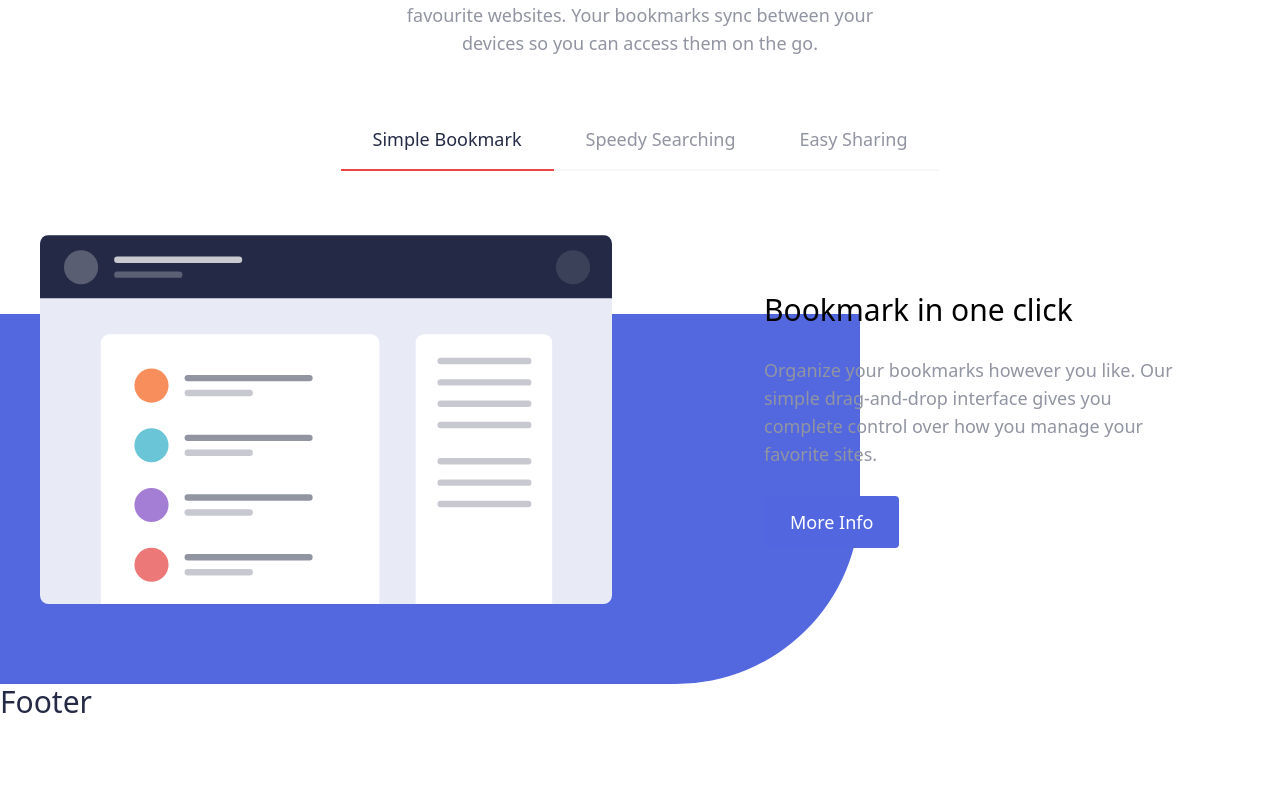
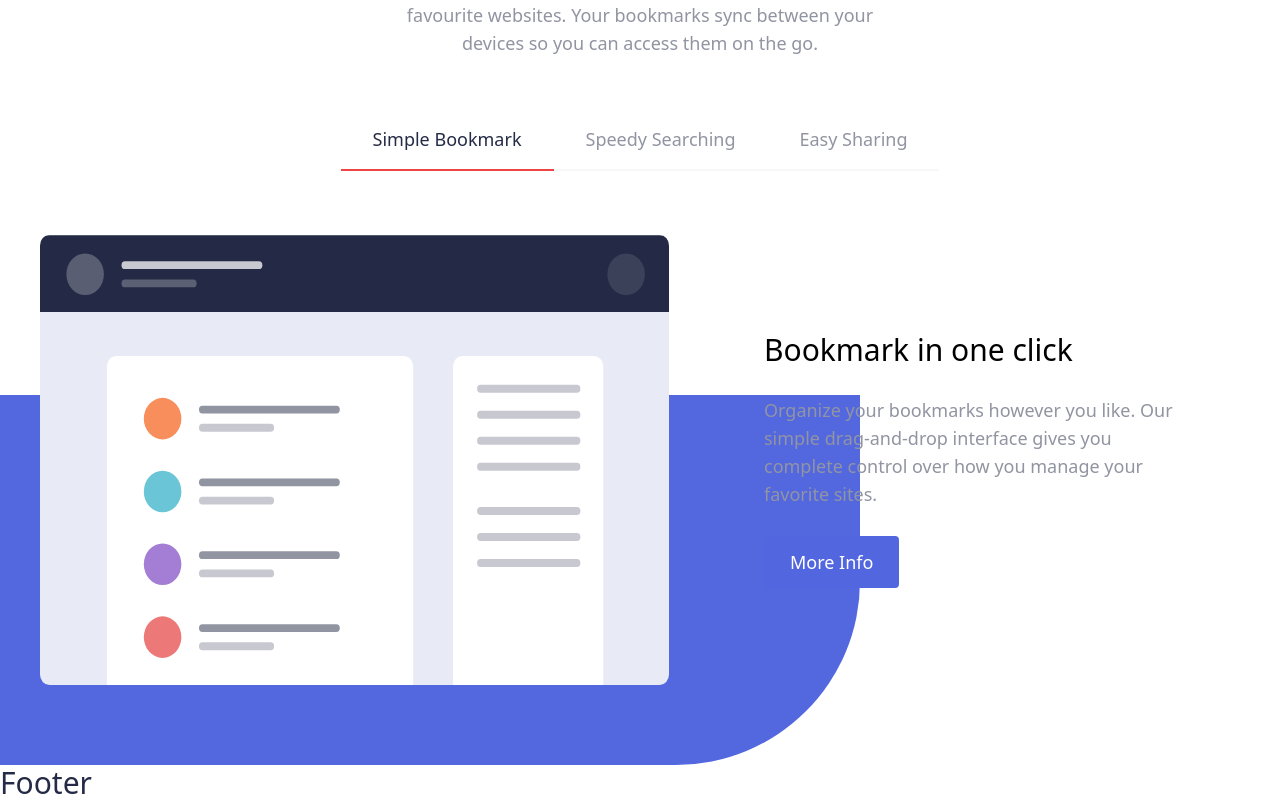
Before and after one commit to AlvesPHGA/bookmark, a React (Vite) app: page / in a window 1280 px wide. Shown: the part 863-1666 px from the top of the page. Before the commit the page ends 1585 px from the top, so only its background shows below. Built offline with nearby package versions, Linux system fonts and the light colour scheme.

Commit message:
update: handleTab function

```diff
--- a/src/ui/components/Features/ContentTabComponent.tsx
+++ b/src/ui/components/Features/ContentTabComponent.tsx
@@ -1,14 +1,16 @@
 import { DivComponent, NavLinkComponent } from '../TagsComponents';
 
-export const ContentTabComponent = () => {
+export const ContentTabComponent = ({
+   title,
+   text,
+}: {
+   title: string;
+   text: string;
+}) => {
    return (
       <DivComponent box="tab_content">
-         <h3 className="text-3xl font-medium">Bookmark in one click</h3>
-         <p>
-            Organize your bookmarks however you like. Our simple drag-and-drop
-            interface gives you complete control over how you manage your
-            favorite sites.
-         </p>
+         <h3 className="text-3xl font-medium">{title}</h3>
+         <p>{text}</p>
          <NavLinkComponent link="blue_cta">More Info</NavLinkComponent>
       </DivComponent>
    );
--- a/src/ui/components/Features/ContentTabsComponent.tsx
+++ b/src/ui/components/Features/ContentTabsComponent.tsx
@@ -1,12 +1,39 @@
-import { Illustration_tab1 } from '../SVGs/Illustration';
+import { Illustration_tab } from '../SVGs/Illustration';
 import { DivComponent } from '../TagsComponents';
 import { ContentTabComponent } from './ContentTabComponent';
 
-export const ContentTabsComponent = () => {
+const contentTab = [
+   {
+      title: 'Bookmark in one click',
+      image: './src/assets/illustration-features-tab-1.svg',
+      text: 'Organize your bookmarks however you like. Our simple drag-and-drop interface gives you complete control over how you manage your favorite sites.',
+   },
+   {
+      title: 'Inteligent search',
+      text: 'Our powerfull search feature will help you find saved sites in not time at all. No need to trawl through all of your bookmark.',
+      image: './src/assets/illustration-features-tab-2.svg',
+   },
+   {
+      title: 'Share your bookmarks',
+      image: './src/assets/illustration-features-tab-3.svg',
+      text: 'Easily share your bookmarks and collections with others. Create a shareable link that you can send at the click of a button.',
+   },
+];
+
+export const ContentTabsComponent = ({ value }: { value: number }) => {
    return (
-      <DivComponent box="tab_contents">
-         <Illustration_tab1 />
-         <ContentTabComponent />
-      </DivComponent>
+      <>
+         {contentTab.map((c, i) => (
+            <DivComponent
+               data-tab="tab"
+               key={i}
+               box="tab_contents"
+               isContentTab={i === value}
+            >
+               <Illustration_tab image={c.image} />
+               <ContentTabComponent title={c.title} text={c.text} />
+            </DivComponent>
+         ))}
+      </>
    );
 };
--- a/src/ui/components/Features/TabComponent.tsx
+++ b/src/ui/components/Features/TabComponent.tsx
@@ -7,12 +7,12 @@ const legendButton = ['Simple Bookmark', 'Speedy Searching', 'Easy Sharing'];
 
 export const TabComponent = () => {
    const [activeTab, setActiveTab] = React.useState(0);
+   const [contentTab, setContentTab] = React.useState(0);
 
    function handleTab(index: number) {
       setActiveTab(index);
+      setContentTab(index);
    }
-
-   console.log(activeTab);
 
    return (
       <DivComponent box="tab_component">
@@ -30,7 +30,7 @@ export const TabComponent = () => {
             ))}
          </DivComponent>
 
-         <ContentTabsComponent />
+         <ContentTabsComponent value={contentTab} />
       </DivComponent>
    );
 };
--- a/src/ui/components/SVGs/Illustration.tsx
+++ b/src/ui/components/SVGs/Illustration.tsx
@@ -284,10 +284,10 @@ export const Illustration = () => {
    );
 };
 
-export const Illustration_tab1 = () => {
+export const Illustration_tab = ({ image }: { image: string }) => {
    return (
       <img
-         src="./src/assets/illustration-features-tab-1.svg"
+         src={image}
          alt="Image Illustration"
          className={illustration_tab()}
       />
--- a/src/ui/components/TagsComponents.tsx
+++ b/src/ui/components/TagsComponents.tsx
@@ -13,8 +13,12 @@ export const SectionComponent = ({
    return <section className={sectionStyle({ section })} {...props} />;
 };
 
-export const DivComponent = ({ box, ...props }: DivComponentProps) => {
-   return <div className={divStyle({ box })} {...props} />;
+export const DivComponent = ({
+   box,
+   isContentTab,
+   ...props
+}: DivComponentProps) => {
+   return <div className={divStyle({ box, isContentTab })} {...props} />;
 };
 
 export const NavLinkComponent = ({ link, ...props }: NavLinkComponentProps) => {
--- a/src/ui/styles/tagsStyles.tsx
+++ b/src/ui/styles/tagsStyles.tsx
@@ -32,13 +32,18 @@ export const divStyle = tv({
          tab_component: 'w-[1200px] mx-auto space-y-16',
          tab_buttons: 'mx-auto',
          tab_contents:
-            'w-full h-fit flex items-center justify-between pr-14 z-10',
+            'hidden w-full h-fit  items-center justify-between pr-14 z-10',
          tab_content: 'relative space-y-7 text-left w-[420px]',
+      },
+
+      isContentTab: {
+         true: 'flex',
       },
    },
 
    defaultVariants: {
       box: 'def',
+      isContentTab: false,
    },
 });
 
@@ -65,6 +70,6 @@ export const svgStyle = tv({
    slots: {
       illustration:
          'absolute w-[60%] h-[512px] object-contain left-[590px] z-10 top-0',
-      illustration_tab: 'rounded-md w-[50%] object-fill',
+      illustration_tab: 'rounded-md w-[55%]  h-[450px]',
    },
 });
```
